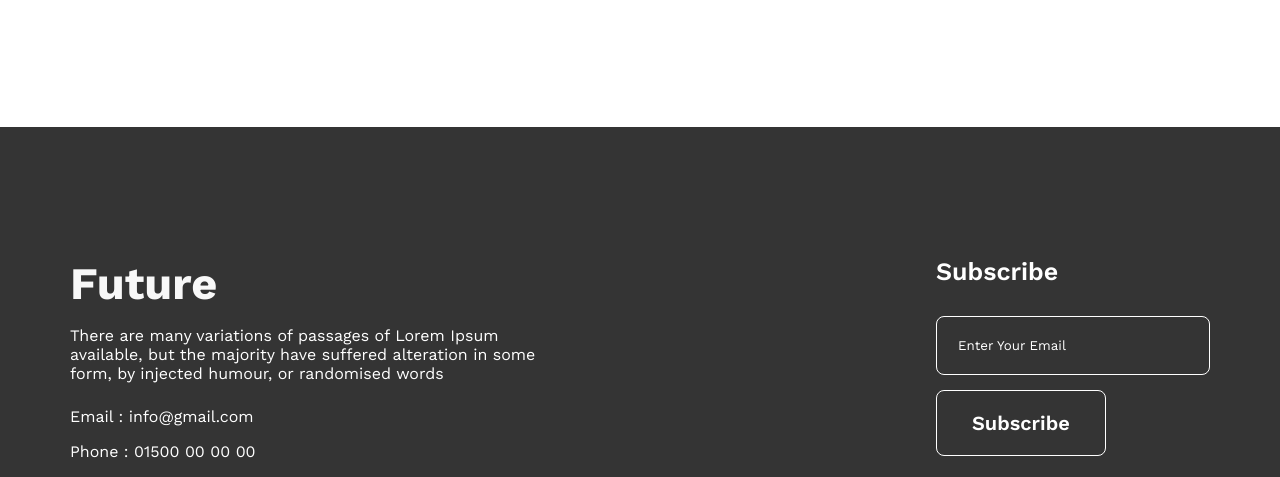
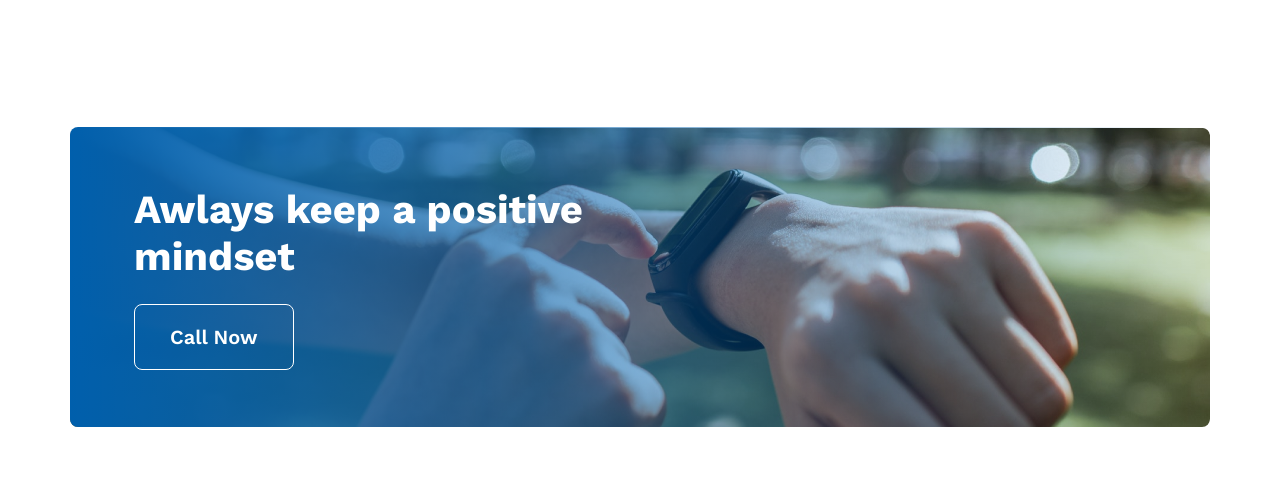
Before and after one commit to asad2002web/new-year-new-me, a plain HTML site: page index.html in a window 1280 px wide. Shown: the part 2090-2567 px from the top of the page. Drawn offline with nearby package versions, Linux system fonts and the light colour scheme.

Commit message:
contact-part-added

```diff
--- a/css/style.css
+++ b/css/style.css
@@ -101,8 +101,68 @@ a {
   font-size: 25px;
 }
 /* my plan css end */
+
+/* contact css start */
+.contact {
+  border-radius: 8px;
+  height: 300px;
+  background: url(../images/watch.png);
+  -webkit-border-radius: 8px;
+  -moz-border-radius: 8px;
+  -ms-border-radius: 8px;
+  -o-border-radius: 8px;
+}
+.ovarlay {
+  border-radius: 8px;
+  height: 300px;
+  background-image: linear-gradient(
+    90deg,
+    #005fac 0%,
+    rgba(0, 95, 172, 0) 100%
+  );
+  -webkit-border-radius: 8px;
+  -moz-border-radius: 8px;
+  -ms-border-radius: 8px;
+  -o-border-radius: 8px;
+}
+.contact-text {
+  padding: 59px 0 0 64px;
+}
+.contact .ovarlay h2 {
+  padding-bottom: 24px;
+  color: #fff;
+  font-weight: 700;
+  font-size: 40px;
+}
+.contact .ovarlay a {
+  padding: 20px 35px;
+  color: #fff;
+  border: 1px solid #ffffff;
+  background-color: transparent;
+  font-weight: 600;
+  font-size: 20px;
+  border-radius: 8px;
+  transition: 0.5s;
+  -webkit-border-radius: 8px;
+  -moz-border-radius: 8px;
+  -ms-border-radius: 8px;
+  -o-border-radius: 8px;
+  -webkit-transition: 0.5s;
+  -moz-transition: 0.5s;
+  -ms-transition: 0.5s;
+  -o-transition: 0.5s;
+}
+.contact .ovarlay a:hover {
+  background-color: #ffff;
+  border: 1px solid transparent;
+  color: #005fac;
+}
+
+/* contact css end */
+
 /* footer css start  */
 footer {
+  margin-top: 130px;
   padding: 130px 0;
   background-color: #343434;
 }
@@ -129,7 +189,7 @@ footer {
   padding-right: 17px;
 }
 .footer-subscriber h4 {
-    color: #fff;
+  color: #fff;
   font-weight: 600;
   font-size: 25px;
 }
@@ -168,7 +228,7 @@ footer {
   -ms-transition: all 0.5s;
   -o-transition: all 0.5s;
 }
-.footer-subscriber a:hover{
+.footer-subscriber a:hover {
   border: 1px solid transparent;
   color: #fff;
   background-color: #005fac;
--- a/index.html
+++ b/index.html
@@ -100,22 +100,22 @@
           <h2 class="heading">My Plans</h2>
           <div class="my-plans-categories">
             <div class="my-plans-categories-list">
-                    <img src="images/icons/web.png" alt="web">
+              <img src="images/icons/web.png" alt="web" />
               <h3>Web Development</h3>
               <p>I want to start</p>
             </div>
             <div class="my-plans-categories-list">
-                    <img src="images/icons/js.png" alt="js">
+              <img src="images/icons/js.png" alt="js" />
               <h3>Javascript</h3>
               <p>I want to learn</p>
             </div>
             <div class="my-plans-categories-list">
-                    <img src="images/icons/smoke.png" alt="smoke">
+              <img src="images/icons/smoke.png" alt="smoke" />
               <h3>Smoking Habit</h3>
               <p>I want to end</p>
             </div>
             <div class="my-plans-categories-list">
-                    <img src="images/icons/ecom.png" alt="ecommerc">
+              <img src="images/icons/ecom.png" alt="ecommerc" />
               <h3>ecommerce</h3>
               <p>I want to develop</p>
             </div>
@@ -123,26 +123,43 @@
         </div>
       </section>
       <!-- my plan part end -->
-
+      <section class="container">
+        <div class="contact">
+          <div class="ovarlay">
+            <div class="contact-text">
+              <h2>
+                Awlays keep a positive <br />
+                mindset
+              </h2>
+              <a href="+8880 9999 3333">Call Now</a>
+            </div>
+          </div>
+          <!-- <img src="images/watch.png" alt=""> -->
+        </div>
+      </section>
     </main>
     <footer>
       <section class="container">
         <div class="footer">
           <div class="footer-future">
             <h2>Future</h2>
-                    <p class="footer-text">There are many variations of passages of Lorem Ipsum <br> available, but the majority have suffered alteration in some <br> form, by injected humour, or randomised words</p>
+            <p class="footer-text">
+              There are many variations of passages of Lorem Ipsum <br />
+              available, but the majority have suffered alteration in some
+              <br />
+              form, by injected humour, or randomised words
+            </p>
             <p class="footer-email">Email : info@gmail.com</p>
             <p class="footer-phone">Phone : 01500 00 00 00</p>
             <p class="icon">
-                        <a href="#"><img src="images/icons/fb.png" alt=""></a>
-                        <a href="#"><img src="images/icons/twitter.png" alt=""></a>
-                        <a href="#"><img src="images/icons/youtube.png" alt=""></a>
+              <a href="#"><img src="images/icons/fb.png" alt="" /></a>
+              <a href="#"><img src="images/icons/twitter.png" alt="" /></a>
+              <a href="#"><img src="images/icons/youtube.png" alt="" /></a>
             </p>
-
           </div>
           <div class="footer-subscriber">
             <h4>Subscribe</h4>
-                    <p><input type="email" placeholder="Enter Your Email"></p>
+            <p><input type="email" placeholder="Enter Your Email" /></p>
             <a href="#">Subscribe</a>
           </div>
         </div>
```
Lines whose indentation alone changed are shown as unchanged.
